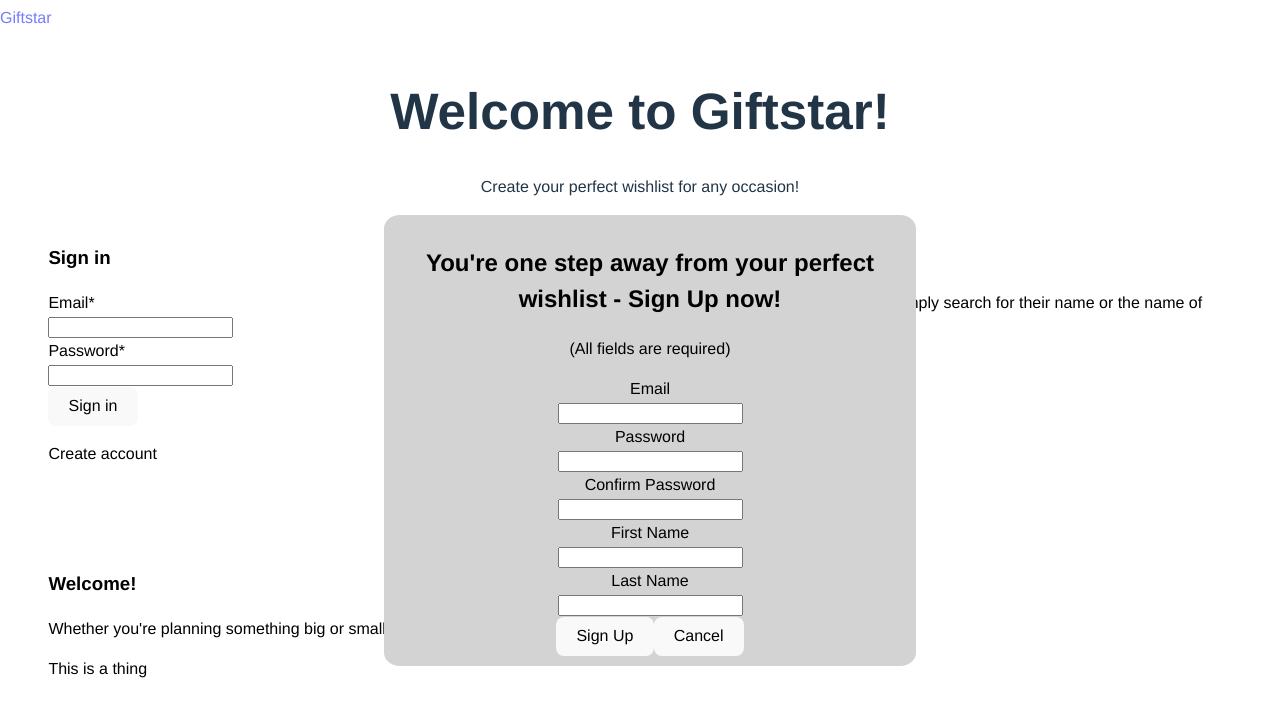
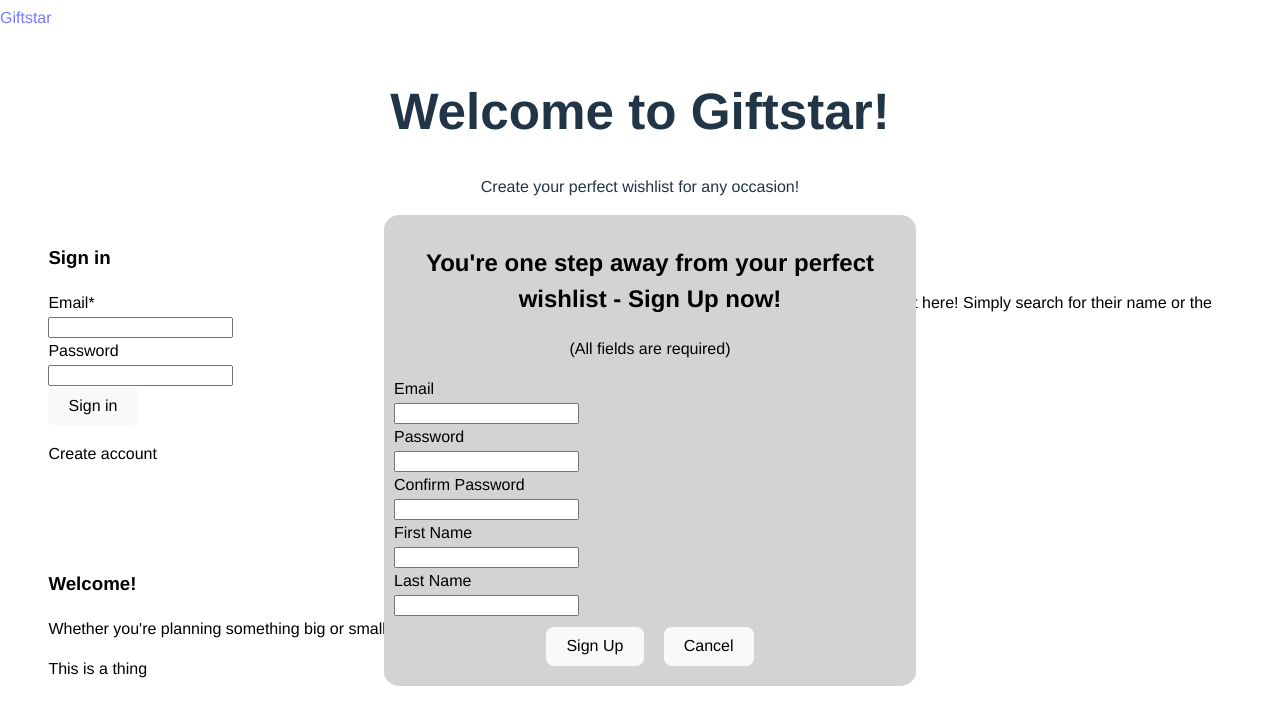
Before and after one commit to JamesCalingo/Giftstar, a React (Vite) app: page / in a window 1280 px wide. Both pictures are taken after a click on the element "Create account". Shown: the top 724 px of the page. Built offline with nearby package versions, Linux system fonts and the light colour scheme.

Commit message:
changing inputs and adding util for state

```diff
--- a/src/components/AddItemModal.jsx
+++ b/src/components/AddItemModal.jsx
@@ -1,14 +1,14 @@
 import React from "react";
 import InputField from "./InputField";
 
-export default function AddItemModal(props) {
+function AddItemModal(props) {
     return <>
     <div className="card" hidden={props.hidden}>
         <InputField name="name" label="Name" required/>
         <InputField name="link" label="Link to Product" required/>
         <label htmlFor="description">A brief description of why you'd like this (optional)</label>
-        <input name="description" multiline />
-        <InputField name="image" label="Image" type="image" />
+        <input name="description" multiline="true" />
+        <InputField name="image" label="Image URL" />
         <button>Add</button>
         </div>
         </>
--- a/src/components/InputField.jsx
+++ b/src/components/InputField.jsx
@@ -3,7 +3,7 @@ import React from "react";
 export default function InputField(props) {
     return <div style={{width: '100 %'}}>
         <label htmlFor={props.name}>{props.label}{props.required ? '*': null}</label><br />
-        <input name={props.name} type={props.type}/>
+        <input name={props.name} type={props.type} value={props.value} onChange={props.onChangeFunction}/>
     </div>
 
 }
--- a/src/components/SignUpModal.jsx
+++ b/src/components/SignUpModal.jsx
@@ -1,5 +1,11 @@
 import React, { useState } from "react";
-import InputField from "./InputField";
+import { handleSetValue } from "../utils/utils";
+
+const styles = {
+    button: {
+        margin: 10
+    }
+}
 
 export default function SignUpModal(props) {
     const [newUser, setNewUser] = useState({
@@ -8,25 +14,60 @@ export default function SignUpModal(props) {
         firstName: "",
         lastName: "",
     })
+    const [confirmPassword, setConfirmPassword] = useState("")
 
-    function handleSetValue(value, field) {
+    // function handleSetValue(value, field) {
+    //     setNewUser({ ...newUser, [field]: value })
+    // }
 
+    function onClickSignUp() {
+        if (!newUser.email || !newUser.password || !newUser.firstName || !newUser.lastName || !confirmPassword) {
+            alert("You haven't filled in one of the fields. Please fill in all fields and then try again.")
+            return
+        }
+        if (newUser.password !== confirmPassword) {
+            alert("Your passwords don't match. Please check your passwords and try again.")
+            return
+        }
+        alert("Everything looks good!")
+        console.log(newUser)
     }
+    return <div className="card modal" hidden={props.hidden}>
+        <div className="centered">
 
-    return <div className="card modal" hidden={props.hidden}>
         <h2>You're one step away from your perfect wishlist - Sign Up now!</h2>
         <p>(All fields are required)</p>
+        </div>
 
-        <InputField name="email" type="email" label="Email" />
-        <InputField name="password" type="password" label="Password" />
-        <InputField name="confirmPassword" type="password" label="Confirm Password" />
-        <InputField name="firstName" label="First Name" />
-        <InputField name="lastName" label="Last Name" />
+        <div>
+            <label htmlFor="email">Email</label> <br />
+            <input name="email" id="email" type="email" value={newUser.email} onChange={(event) => handleSetValue(newUser, setNewUser, event.target.value, "email")} />
+        </div>
 
-        <a href="/account">
-            <button>Sign Up</button>
-        </a>
-        <button onClick={props.cancelModal}>Cancel</button>
+        <div>
+            <label htmlFor="password">Password</label> <br />
+            <input name="password" id="password" type="password" value={newUser.password} onChange={(event) => handleSetValue(newUser, setNewUser, event.target.value, "password")} />
+        </div>
+
+        <div>
+            <label htmlFor="confirmPassword">Confirm Password</label> <br />
+            <input name="confirmPassword" id="confirmPassword" type="password" onChange={(event) => setConfirmPassword(event.target.value)} />
+        </div>
+
+        <div>
+            <label htmlFor="firstName">First Name</label> <br />
+            <input name="firstName" id="firstName" value={newUser.firstName} onChange={(event) => handleSetValue(newUser, setNewUser, event.target.value, "firstName")} />
+        </div>
+
+        <div>
+            <label htmlFor="lastName">Last Name</label> <br />
+            <input name="lastName" id="lastName" value={newUser.lastName} onChange={(event) => handleSetValue(newUser, setNewUser, event.target.value, "lastName")} />
+        </div>
+        <div className="centered">
+
+        <button style={styles.button} onClick={() => onClickSignUp()}>Sign Up</button>
+        <button style={styles.button} onClick={props.cancelModal}>Cancel</button>
+        </div>
     </div>
 
 }
--- a/src/index.css
+++ b/src/index.css
@@ -67,13 +67,15 @@ button:focus-visible {
   margin-bottom: 20px;
 }
 
+.centered {
+  text-align: center;
+}
+
 .modal {
   position: fixed;
   left: 30%;
   width: 40%;
-  text-align: center;
-  /* border-width: 2px; */
-  /* border-color: #213547; */
+  padding: 10px;
   background: lightgrey
 }
 
--- a/src/pages/ListPage.jsx
+++ b/src/pages/ListPage.jsx
@@ -1,9 +1,7 @@
 import React, { useState } from "react";
 import ListItemCard from "../components/ListItemCard";
-import AddItemModal from "../components/AddItemModal";
 import NoData from "../components/NoData";
 
-let coinFlip = Math.round(Math.random())
 
 const list = {
     title: "My ultimate wishlist",
@@ -28,15 +26,45 @@ const items = [
     }
 ]
 
+const dummyItem = {
+    name: "DUMMY THICC",
+    link: ""
+}
+
+
 export default function ListPage() {
     const [isModalHidden, setIsModalHidden] = useState(true)
+    const [newItem, setNewItem] = useState([])
+
+    function AddItemModal() {
+        return <div className="card" hidden={isModalHidden}>
+            <div>
+                <label htmlFor="productName">Name*</label> <br />
+                <input name="productName" />
+            </div>
+            <div>
+
+                <label htmlFor="link">Link to buy</label> <br />
+                <input name="link" />
+            </div>
+            <div>
+                <label htmlFor="description">A brief description of why you'd like this (optional)</label> <br />
+                <input name="description" multiline="true" />
+            </div>
+            <div>
+                <label htmlFor="image">Image URL (optional)</label> <br />
+                <input name="image" />
+            </div>
+                <button onClick={() => {items.push(dummyItem); console.log(items)}}>Add</button>
+            </div>
+    }
 
     return <div className="container">
         <h2>{list.title}</h2>
         <p>{list.description}</p>
         <button onClick={() => setIsModalHidden(!isModalHidden)}>Add Item</button>
-        <AddItemModal hidden={isModalHidden} />
-        {items && items.length && coinFlip ? items.map((item, index) => <ListItemCard key={index} name={item.name} image={item.image} link={item.link} claimed={item.claimed}/>) : <NoData message="There are no items in this list." />}
+        {AddItemModal()}
+        {items && items.length ? items.map((item, index) => <ListItemCard key={index} name={item.name} image={item.image} link={item.link} claimed={item.claimed} />) : <NoData message="There are no items in this list." />}
 
     </div>
 }
--- a/src/pages/MainPage.jsx
+++ b/src/pages/MainPage.jsx
@@ -1,4 +1,4 @@
-import React, {useState} from "react";
+import React, { useState } from "react";
 import InputField from "../components/InputField";
 import SignUpModal from "../components/SignUpModal";
 
@@ -26,7 +26,22 @@ const styles = {
 
 export default function MainPage() {
 
-    const[isModalHidden, setIsModalHidden] = useState(true)
+    const [isModalHidden, setIsModalHidden] = useState(true)
+    const [user, setUser] = useState({
+        email: '',
+        password: ''
+    })
+
+    function handleSetValue(value, field) {
+        setUser({ ...user, [field]: value })
+    }
+
+    function onClickLogin() {
+        if(!user.email || !user.password){
+            alert("Please enter an email and password.")
+            return
+        }
+    }
 
     return <div>
         <div className="container">
@@ -39,17 +54,24 @@ export default function MainPage() {
             <div style={styles.content}>
                 <div className="card" style={styles.logIn}>
                     <h3>Sign in</h3>
-                <InputField name="email" type="email" label="Email" required/>
-                <InputField name="password" type="password" label="Password" required/>
+                    <div id="alert"></div>
+                    <div>
+                        <label htmlFor="email">Email*</label> <br />
+                        <input name="email" id="email" type="email" value={user.email} onChange={(event) => handleSetValue(event.target.value, "email")} />
+                    </div>
+                    <div>
+                        <label htmlFor="password">Password</label> <br />
+                        <input name="password" id="password" type="password" value={user.password} onChange={(event) => handleSetValue(event.target.value, "password")} />
+                    </div>
 
                     <a href="/account">
                         <button>Sign in</button>
                     </a>
-                <p onClick={() => {setIsModalHidden(false);console.log(isModalHidden)}}>Create account</p>
+                    <p onClick={() => setIsModalHidden(false)}>Create account</p>
                 </div>
                 <div className="card" style={styles.search}>
                     <h3>Find a list</h3>
-                <p>If someone is using our site for their gift list, you can search for it here! Simply search for their name or the name of their list, and we'll do our best to find it for you.</p>
+                    <p>If someone you know is using our site for their gift list, you can search for it here! Simply search for their name or the name of their list, and we'll do our best to find it for you.</p>
                     <input type="search" name="search" /> <br />
                     <button>Search</button>
                 </div>
--- /dev/null
+++ b/src/utils/utils.js
@@ -0,0 +1,3 @@
+export function handleSetValue( object, callback, value, field) {
+    callback({ ...object, [field]: value })
+}
```
Lines whose indentation alone changed are shown as unchanged.
